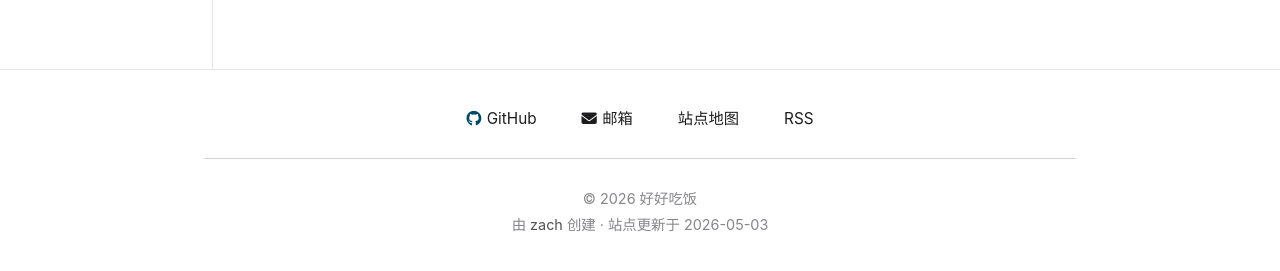
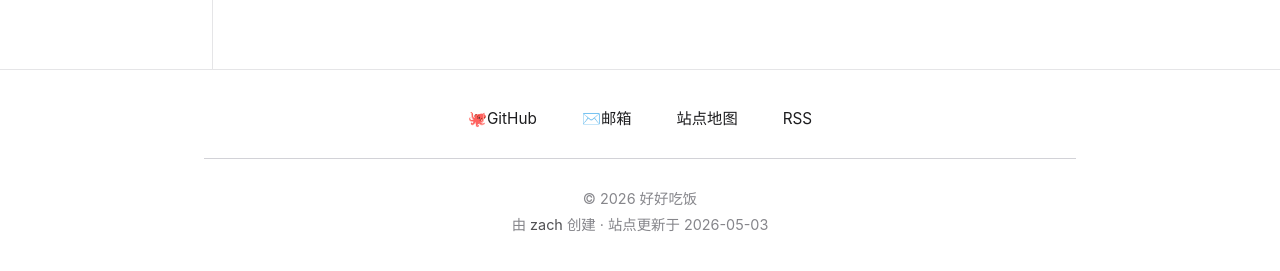
Before and after one commit to zach1219/zach1219.github.io, a Jekyll site: the page built from _pages/about.md, in a window 1280 px wide and 900 px high, scrolled down 679 px. Shown: the part 626-897 px from the top of the window. Built offline with Jekyll 4.4.1, drawn with Linux system fonts in a browser that asks for light colours; a script that is not in the unit is left out; comment, search, counter and statistics services are not loaded.

Commit message:
fix: replace FA icons with emoji in footer

```diff
--- a/_includes/footer.html
+++ b/_includes/footer.html
@@ -51,10 +51,10 @@
 <footer>
   <div class="footer-links">
     {% if site.author.github %}
-      <a href="https://github.com/{{ site.author.github }}"><i class="fab fa-github"></i>GitHub</a>
+      <a href="https://github.com/{{ site.author.github }}">🐙GitHub</a>
     {% endif %}
     {% if site.author.email %}
-      <a href="mailto:{{ site.author.email }}"><i class="fa fa-envelope"></i>邮箱</a>
+      <a href="mailto:{{ site.author.email }}">✉️邮箱</a>
     {% endif %}
     <a href="{{ base_path }}/sitemap/">站点地图</a>
     <a href="{{ base_path }}/feed.xml">RSS</a>
```
